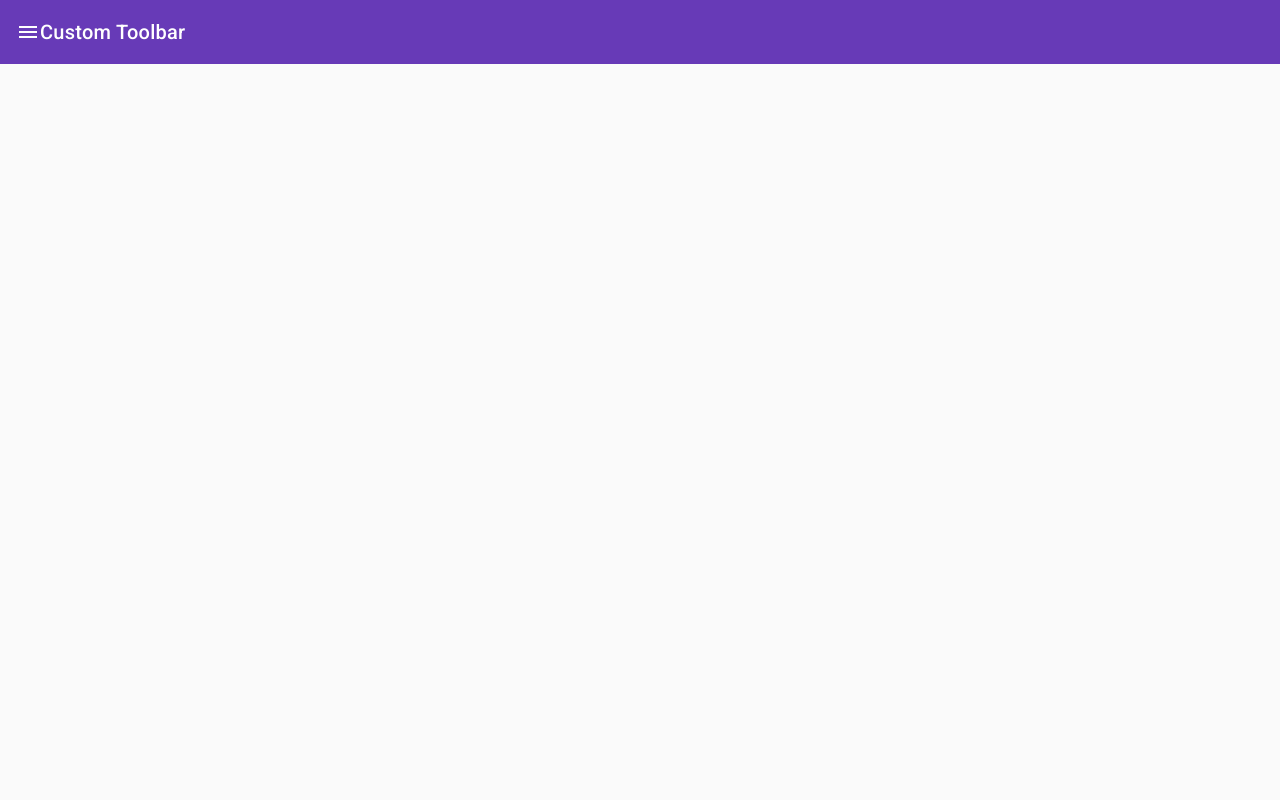
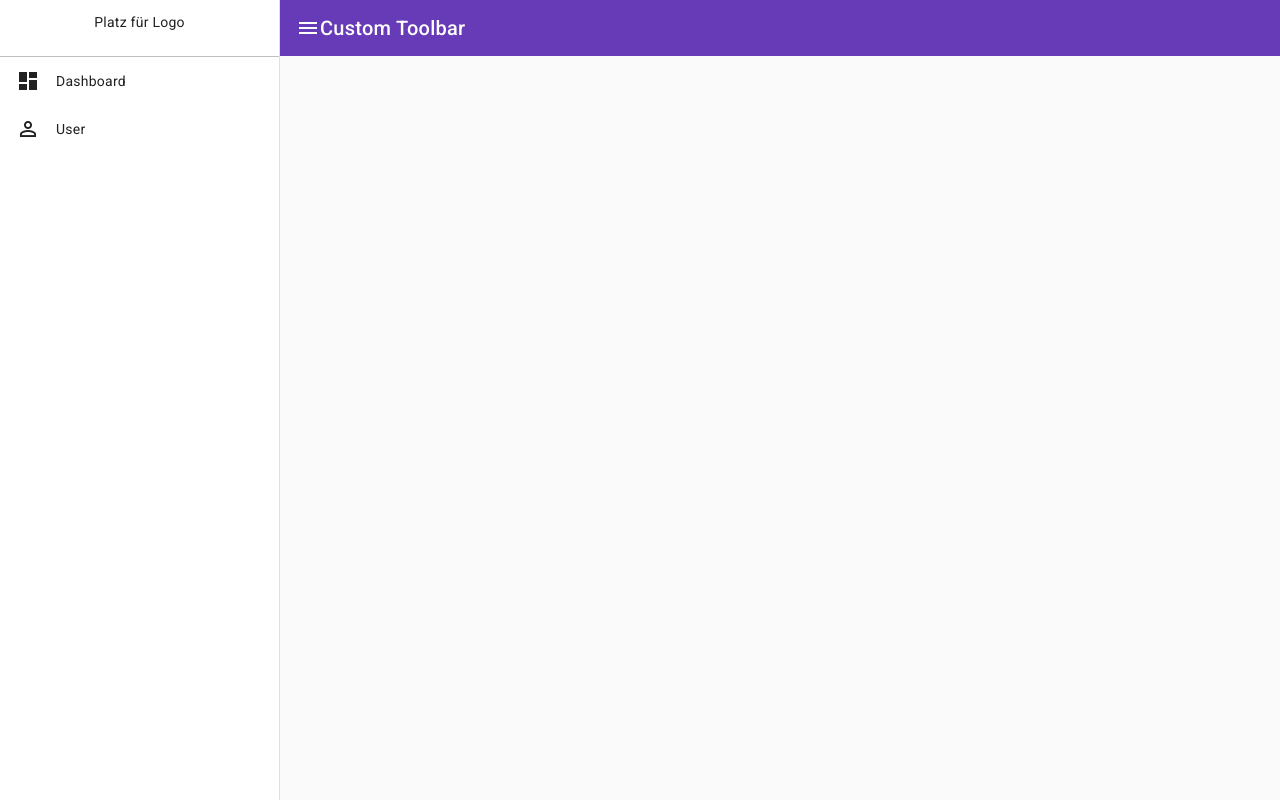
Before and after one commit to Mazin-Fouad/simple-crm, an Angular app: page / in a window 1280 px wide. Built offline with nearby package versions, Linux system fonts and the light colour scheme.

Commit message:
style sidenav

```diff
--- a/src/app/app.component.html
+++ b/src/app/app.component.html
@@ -1,6 +1,14 @@
 <mat-drawer-container class="mat-drawer-container" autosize>
-  <mat-drawer #drawer class="example-sidenav" mode="side">
-    <p>Auto-resizing sidenav</p>
+  <mat-drawer #drawer class="sidenav" mode="side" [opened]="true">
+    <div class="logo-container">
+      <p>Platz für Logo</p>
+    </div>
+
+    <ul class="menu-itmes-container">
+      <li><mat-icon>dashboard</mat-icon> Dashboard</li>
+      <li><mat-icon>perm_identity</mat-icon>User</li>
+      <li></li>
+    </ul>
   </mat-drawer>
 
   <div class="example-sidenav-content">
--- a/src/app/app.component.scss
+++ b/src/app/app.component.scss
@@ -1,7 +1,48 @@
 .mat-drawer-container {
-    height: 100vh;
+    min-height: 100vh;
 
     .menu-icon {
         cursor: pointer;
     }
 }
+
+.sidenav {
+    width: 20em;
+}
+
+.logo-container {
+    border-bottom: 1px solid rgba(0, 0, 0, 0.25);
+    padding: 0 16px;
+    min-height: 56px;
+    display: flex;
+    align-items: center;
+    justify-content: center;
+}
+
+mat-toolbar,
+mat-toolbar-row {
+    min-height: 56px;
+    height: 56px;
+}
+
+.menu-itmes-container {
+    list-style-type: none;
+    padding: 0;
+    margin: 0;
+
+    mat-icon {
+        margin-right: 16px;
+    }
+
+    li {
+        padding: 0 16px;
+        height: 48px;
+        display: flex;
+        align-items: center;
+        cursor: pointer;
+
+        &:hover {
+            background-color: rgba(0, 0, 0, 0.1);
+        }
+    }
+}
--- a/src/app/app.module.ts
+++ b/src/app/app.module.ts
@@ -8,9 +8,11 @@ import { BrowserAnimationsModule } from '@angular/platform-browser/animations';
 import { MatToolbarModule } from '@angular/material/toolbar';
 import { MatSidenavModule } from '@angular/material/sidenav';
 import { MatIconModule } from '@angular/material/icon';
+import { DashboardComponent } from './dashboard/dashboard.component';
+import { UserComponent } from './user/user.component';
 
 @NgModule({
-  declarations: [AppComponent],
+  declarations: [AppComponent, DashboardComponent, UserComponent],
   imports: [
     BrowserModule,
     AppRoutingModule,
--- /dev/null
+++ b/src/app/dashboard/dashboard.component.html
@@ -0,0 +1 @@
+<p>dashboard works!</p>
--- /dev/null
+++ b/src/app/user/user.component.html
@@ -0,0 +1 @@
+<p>user works!</p>
```
Also changed, not shown: src/app/dashboard/dashboard.component.ts (added, +10 -0 lines), src/app/user/user.component.ts (added, +10 -0 lines), src/app/dashboard/dashboard.component.scss (added), src/app/user/user.component.scss (added), 2 other files (tests, documents, lock files or other folders).
